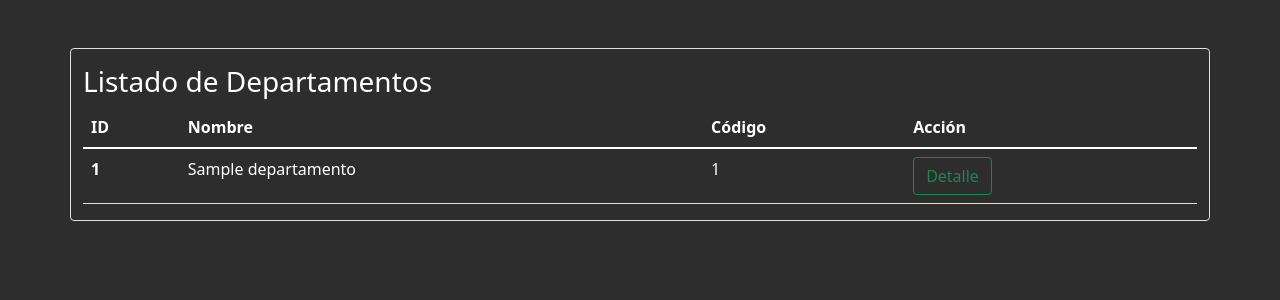
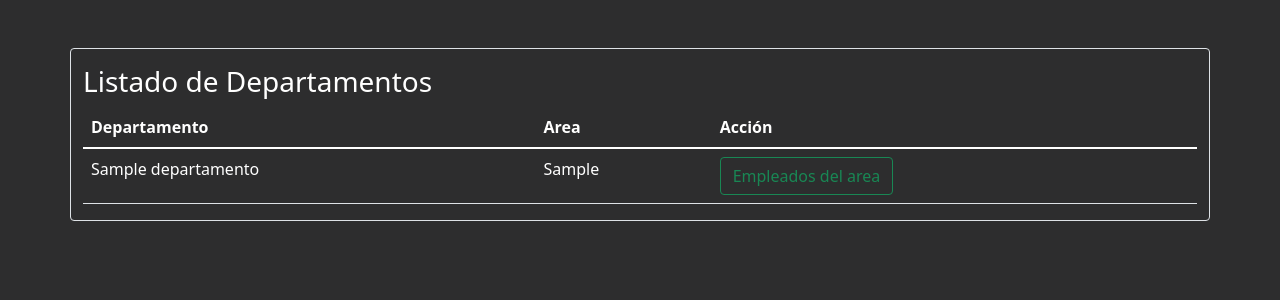
Before and after one commit to vanemanza/Empleados, a Django app: page /departamentos/ in a window 1280 px wide. Shown: the part 56-356 px from the top of the page. Run offline with Django 3.2, Linux system fonts and the light colour scheme; tables that the repository leaves empty hold one stand-in row (values such as "Sample post").

Commit message:
modificación nombre de columnas en tabla dpto

```diff
--- a/ProyectoPrincipal/departamentos/templates/departamentos/home.html
+++ b/ProyectoPrincipal/departamentos/templates/departamentos/home.html
@@ -13,19 +13,19 @@
 <table class="table" style="color:white">
     <thead>
       <tr >
-        <th scope="col">ID</th>
-        <th scope="col">Nombre</th>
-        <th scope="col">Código</th>
+
+        <th scope="col">Departamento</th>
+        <th scope="col">Area</th>
         <th scope="col">Acción</th>
       </tr>
     </thead>
     <tbody>
           {% for departamento in departamentos %}
         <tr >
-          <th scope="row">{{ departamento.id }}</th>
+
           <td>{{ departamento.nombre }}</td>
-          <td>{{ departamento.codigo }}</td>
-          <td><a href="#" class="btn btn-outline-success me-2">Detalle</a></td>
+          <td>{{ departamento.area }}</td>
+          <td><a href="{% url 'personas_app:lista_por_area' departamento.area %}" class="btn btn-outline-success me-2">Empleados del area</a></td>
         </tr>
           {% endfor %}
     </tbody>
```
